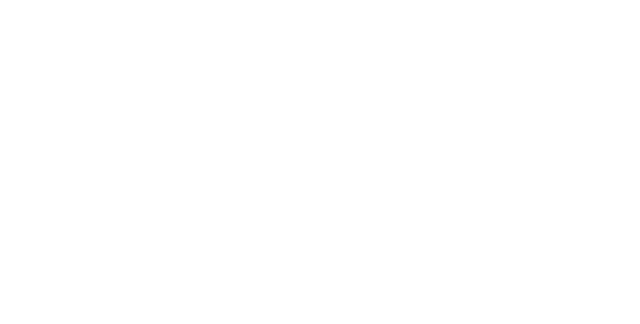
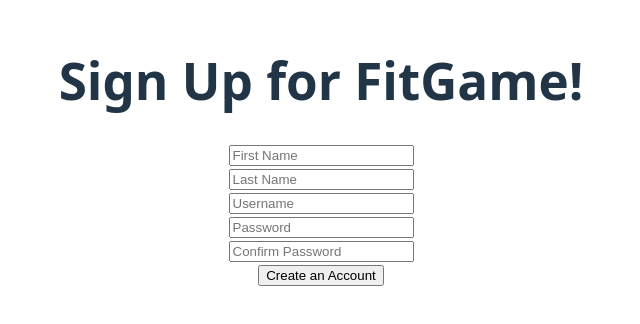
Before and after one commit to Edwinvilla72/Large-Project-Group-26, a React (Vite) app in the folder frontend/: page /register in a window 1280 px wide. Before the commit this address had no page. Shown: the part 248-572 px from the top of the page, without its empty margins (319-959 px from the left). Built offline with nearby package versions, Linux system fonts and the light colour scheme.

Commit message:
Added Register page (TEMPLATE) and Started work on "Forgot Password" section

```diff
--- a/frontend/src/App.tsx
+++ b/frontend/src/App.tsx
@@ -2,12 +2,14 @@
 import './App.css';
 import LoginPage from './pages/LoginPage';
 import CardPage from './pages/CardPage';
+import RegisterPage from './pages/RegisterPage';
 function App() {
   return (
     <Router >
       <Routes>
         <Route path="/" element={<LoginPage />} />
         <Route path="/cards" element={<CardPage />} />
+        <Route path="/register" element={<RegisterPage />} />
       </Routes>
     </Router>
   );
--- a/frontend/src/components/Login.tsx
+++ b/frontend/src/components/Login.tsx
@@ -12,6 +12,13 @@
     function handleSetPassword(e: any): void {
         setPassword(e.target.value);
     }
+
+    // button to get to regsiter screen
+    function RegisterButton() {
+        window.location.href = '/register';
+    }
+
+
 
     // dologin
     async function doLogin(event: any): Promise<void> {
@@ -47,11 +54,30 @@
     return (
         <div id="loginDiv">
             <span id="inner-title">PLEASE LOG IN</span><br />
-            <input type="text" id="loginName" placeholder="Username" onChange={handleSetLoginName} />
-            <input type="password" id="loginPassword" placeholder="Password" onChange={handleSetPassword} />
+            <input type="text" id="loginName" placeholder="Username" onChange={handleSetLoginName} /><br></br>
+            <input type="password" id="loginPassword" placeholder="Password" onChange={handleSetPassword} /><br></br>
             <input type="submit" id="loginButton" className="buttons" value="Login"
                 onClick={doLogin} />
             <span id="loginResult">{message}</span>
+
+            <br></br>
+            <br></br>
+            <br></br>
+
+            <input type="button" id="registerButton" className="buttons" value="Create an Account" onClick={RegisterButton} /><br></br>
+            <br></br>
+            <button id="forgotPasswordButton" onClick={RegisterButton} style={{
+                background: 'none',
+                border: 'none',
+                color: 'white',
+                textDecoration: 'underline',
+                cursor: 'pointer',
+                padding: 0,
+                font: 'inherit'
+            }}>
+            Forgot Password?
+            </button>
+
         </div>
     );
 };
--- /dev/null
+++ b/frontend/src/components/Register.tsx
@@ -0,0 +1,15 @@
+import React, { useState } from 'react';
+
+// insert code here
+function Register() {
+
+    return (
+        <div id="RegisterDiv">
+
+            <>insert code here...</>
+
+        </div>
+    );
+}
+
+export default Register;
--- a/frontend/src/pages/LoginPage.tsx
+++ b/frontend/src/pages/LoginPage.tsx
@@ -1,10 +1,13 @@
 import PageTitle from '../components/PageTitle.tsx';
 import Login from '../components/Login.tsx';
+import Register from '../components/Register.tsx';
+
 const LoginPage = () => {
     return (
         <div>
             <PageTitle />
             <Login />
+            <Register />
         </div>
     );
 };
--- /dev/null
+++ b/frontend/src/pages/RegisterPage.tsx
@@ -0,0 +1,40 @@
+import React, { useState } from 'react';
+
+const RegisterPage = () => {
+
+    let _ud: any = localStorage.getItem('user_data');
+    let ud = JSON.parse(_ud);
+    const [firstName, setFirstName] = useState('');
+    const [lastName, setLastName] = useState('');
+    const [username, setUsername] = useState('');
+    const [password, setPassword] = useState('');
+    const [passwordConfirm, setPasswordConfirm] = useState('');
+
+    function register() {
+        var obj = { firstName: firstName, lastName: lastName, username: username, password: password, passwordConfirm: passwordConfirm };
+        var js = JSON.stringify(obj);
+        alert("This is where you implement the Registration Logic!\nSend all info from this screen to the database (presumably the Users collection)");
+        alert(`${js}`);
+
+        // during actual implementation, put an if condition here checking if the user actually completed inputs properly
+            // if so, send to db and send them back to the main page
+            // else, keep them here and highlight what it is that needs to change before the account can be created
+
+
+        window.location.href = '/';
+    }
+    return (
+        <div id="RegisterDiv">
+
+        <h1>Sign Up for FitGame!</h1>
+
+        <input type="text" value={firstName} onChange={e => setFirstName(e.target.value)} placeholder="First Name"></input><br></br>
+        <input type="text" value={lastName} onChange={e => setLastName(e.target.value)} placeholder="Last Name"></input><br></br>
+        <input type="text" value={username} onChange={e => setUsername(e.target.value)} placeholder="Username"></input><br></br>
+        <input type="password"value={password} onChange={e => setPassword(e.target.value)} placeholder="Password"></input><br></br>
+        <input type="password" value={passwordConfirm} onChange={e => setPasswordConfirm(e.target.value)} placeholder="Confirm Password"></input><br></br>
+        <input type="button" id="registerButton" className="buttons" value="Create an Account" onClick={register}/>
+    </div>
+    );
+}
+export default RegisterPage;
```
